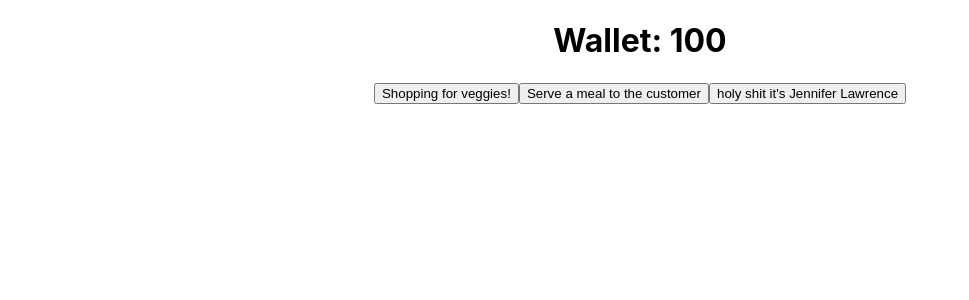
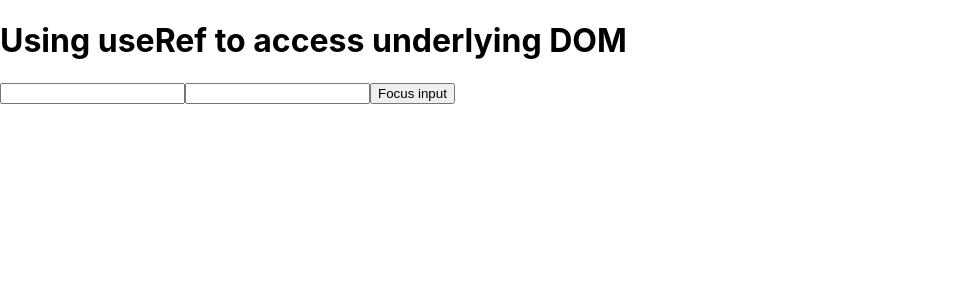
Before and after one commit to jamo89/lumon8, a React (Create React App) app in the folder my-app/: page / in a window 1280 px wide. Shown: the top 300 px of the page, without its empty margins (0-969 px from the left). Built offline with nearby package versions, Linux system fonts and the light colour scheme.

Commit message:
whoa you can type in a box

```diff
--- a/my-app/src/App.js
+++ b/my-app/src/App.js
@@ -1,27 +1,22 @@
-import {useReducer} from "react";
+import React from 'react';
 import './App.css';
 
-const reducer = (state, action) => {
-    if(action.type === 'buy_ingredients') return{money: state.money - 10};
-    if(action.type === 'sell_a_meal') return{money: state.money + 10};
-    if(action.type === 'celebrity_visit') return{money: state.money + 5000};
-    return state;
-}
+function App() {
+    const formInputRef = React.useRef(null);
 
-function App() {
-
-    const initialState = {money: 100};
-    const [state, dispatch] = useReducer(reducer, initialState);
+    const focusInput = () => {
+        formInputRef.current.focus();
+    }
 
     return (
-        <div className="App">
-            <h1>Wallet: {state.money}</h1>
-            <div>
-                <button onClick={() => dispatch({type: 'buy_ingredients'})}>Shopping for veggies!</button>
-                <button onClick={() => dispatch({type: 'sell_a_meal'})}>Serve a meal to the customer</button>
-                <button onClick={() => dispatch({type: 'celebrity_visit'})}>holy shit it's Jennifer Lawrence</button>
-            </div>
-        </div>
+      <>
+          <h1>Using useRef to access underlying DOM</h1>
+          <input ref={formInputRef} type="text"/>
+          <input type="text"/>
+          <button onClick={focusInput}>
+              Focus input
+          </button>
+      </>
     );
 }
 
```
